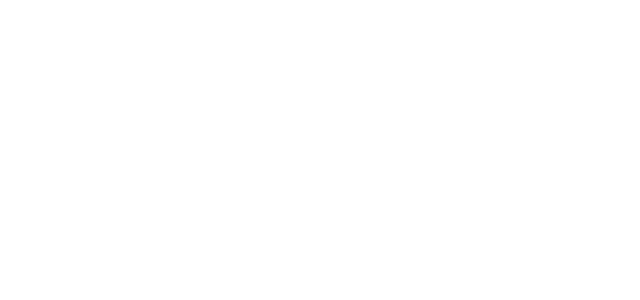
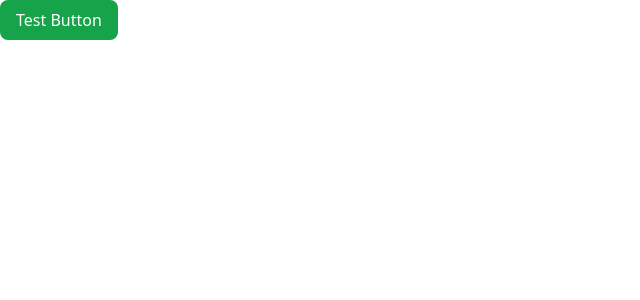
Before and after one commit to Shahvinit3113/basecomponent, a React (Vite) app: page / in a window 1280 px wide. Shown: the top 300 px of the page, without its empty margins (0-640 px from the left). Built offline with nearby package versions, Linux system fonts and the light colour scheme.

Commit message:
second commit

```diff
--- a/src/App.jsx
+++ b/src/App.jsx
@@ -1,7 +1,11 @@
 import { Button } from "./Components/Button";
 
 function App() {
-  return <>{/* <Button variant="success">Test Button</Button> */}</>;
+  return (
+    <>
+      <Button variant="success">Test Button</Button>
+    </>
+  );
 }
 
 export default App;
```
